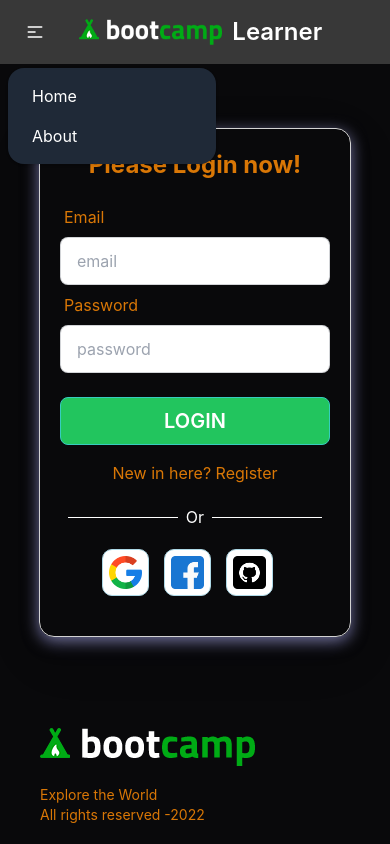
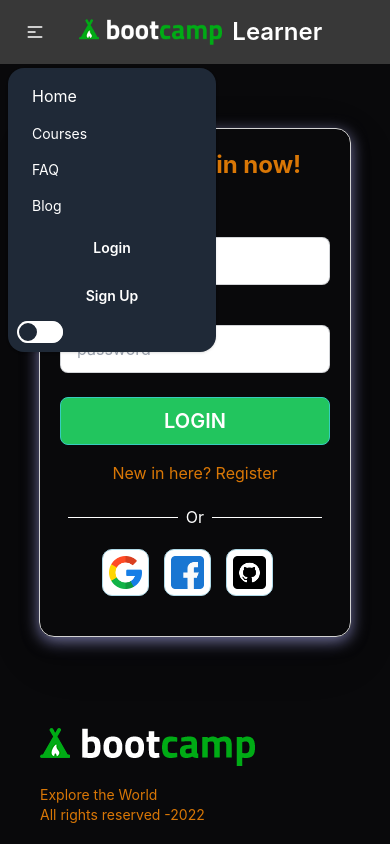
Before and after one commit to Towhid7890/bootcamp-learner, a React (Create React App) app: page /login in a window 390 px wide. Both pictures are taken after a click on the label 35 px from the left and 32 px from the top of the page. Shown: the top 844 px of the page. Built offline with nearby package versions, Linux system fonts and the light colour scheme; no server answers; what @react-pdf/renderer would draw is missing.

Commit message:
final check

```diff
--- a/src/components/Navbar/Navbar.js
+++ b/src/components/Navbar/Navbar.js
@@ -55,10 +55,51 @@ const Navbar = () => {
               </Link>
             </li>
             <li>
-              <Link to="/About" className="text-base">
-                About
+              <Link to="/courses" className="normal-case">
+                Courses
               </Link>
             </li>
+            <li>
+              <NavLink to="/faq" className=" normal-case">
+                FAQ
+              </NavLink>
+            </li>
+            <li>
+              <NavLink to="/blog" className=" normal-case">
+                Blog
+              </NavLink>
+            </li>
+            {user?.uid ? (
+              <>
+                <div className="avatar tool ">
+                  <div className="w-8 rounded-full ring ring-primary ring-offset-base-100 ring-offset-2">
+                    <img src={user?.photoURL} />
+                  </div>
+                  <span class="tooltiptext text-white">
+                    {user?.displayName}
+                  </span>
+                </div>
+                <NavLink onClick={handleLogout} className="mt-2 normal-case">
+                  <button className="btn btn-sm ms-3"> Log Out</button>
+                </NavLink>
+              </>
+            ) : (
+              <>
+                <NavLink to="/login" className="btn btn-ghost normal-case">
+                  Login
+                </NavLink>
+                <NavLink to="/register" className="btn btn-ghost normal-case">
+                  Sign Up
+                </NavLink>
+              </>
+            )}
+            <>
+              <input
+                type="checkbox"
+                onClick={handleToggle}
+                className="toggle"
+              />
+            </>
           </ul>
         </div>
         <Link to="/" className="btn btn-ghost normal-case text-2xl">
```
Also changed, not shown: firebase.json (added), 1 other file (tests, documents, lock files or other folders).
